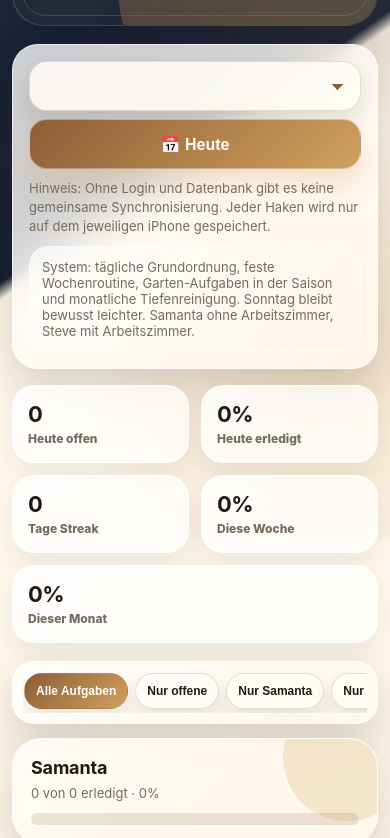
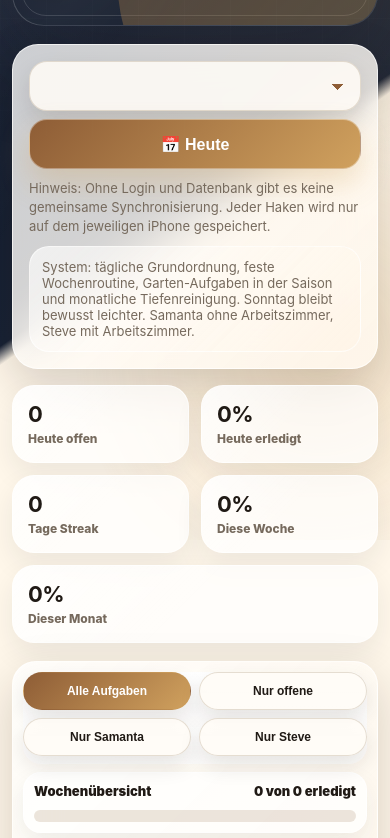
Before and after one commit to vinwiesel1988-sys/Steve, a plain HTML site: page index.html in a window 390 px wide. Shown: the part 304-1142 px from the top of the page. Drawn offline with Linux system fonts and the light colour scheme.

Commit message:
Add files via upload

```diff
--- a/index.html
+++ b/index.html
@@ -306,42 +306,71 @@ body.eveningMode:before{background:linear-gradient(120deg,rgba(255,255,255,.08),
 @media(max-width:720px){.todayWidget{grid-template-columns:1fr 1fr}.todayWidget .widgetCard:last-child{grid-column:1 / -1}#topFab{right:14px;bottom:14px}}
 
 
-/* V21.4 iPhone Kompakt-Fix: Premium-Leiste nimmt oben weniger Platz weg */
-.premiumPanel{
-  position:relative;
+/* V21.4 iPhone Sticky Abschnitt */
+.premiumSticky{
+  position:sticky;
+  top:12px;
+  z-index:38;
+  transform:translateZ(0);
+}
+.premiumSticky:before{
+  content:"";
+  position:absolute;
+  left:18px;
+  right:18px;
+  top:-8px;
+  height:8px;
+  background:linear-gradient(180deg,rgba(246,248,251,.92),rgba(246,248,251,0));
+  pointer-events:none;
 }
 @media(max-width:720px){
-  .premiumPanel{
-    position:relative !important;
-    top:auto !important;
-    z-index:auto !important;
+  .premiumSticky{
+    top:calc(env(safe-area-inset-top) + 8px);
+    z-index:45;
     padding:10px;
-    border-radius:22px;
-    margin-bottom:12px;
+    border-radius:24px;
+    max-height:42vh;
+    overflow:auto;
+    -webkit-overflow-scrolling:touch;
+    overscroll-behavior:contain;
+    margin-bottom:18px;
   }
-  .premiumPanel .filterBar{
-    display:flex;
-    flex-wrap:nowrap;
-    overflow-x:auto;
-    gap:7px;
+  .premiumSticky .filterBar{
+    position:sticky;
+    top:0;
+    z-index:2;
+    padding:0 0 8px;
     margin:0;
-    padding:1px 1px 4px;
-    -webkit-overflow-scrolling:touch;
-    scrollbar-width:none;
+    background:linear-gradient(180deg,rgba(255,255,255,.92),rgba(255,255,255,.72));
+    backdrop-filter:blur(16px);
+    -webkit-backdrop-filter:blur(16px);
+    border-radius:18px;
   }
-  .premiumPanel .filterBar::-webkit-scrollbar{
-    display:none;
-  }
-  .premiumPanel .filterBtn{
+  .premiumSticky .filterBtn{
     width:auto;
-    min-width:max-content;
-    min-height:36px;
-    padding:8px 11px;
+    flex:1 1 calc(50% - 6px);
+    min-height:38px;
+    padding:8px 10px;
     font-size:12px;
   }
-  .premiumPanel .weekBox,
-  .premiumPanel .awardBox{
-    display:none;
+  .premiumSticky .weekBox,
+  .premiumSticky .awardBox{
+    margin:8px 0 0;
+    padding:10px;
+    border-radius:18px;
+  }
+  .premiumSticky .weekHead{
+    font-size:13px;
+  }
+  .premiumSticky .awardBox{
+    font-size:12px;
+    line-height:1.35;
+  }
+  #days{
+    scroll-margin-top:220px;
+  }
+  .day{
+    scroll-margin-top:calc(env(safe-area-inset-top) + 190px);
   }
 }
 
@@ -349,7 +378,7 @@ body.eveningMode:before{background:linear-gradient(120deg,rgba(255,255,255,.08),
 </head>
 <body>
 <div class="wrap">
-<section class="hero"><div class="heroIcons">🏠 🧺 🧹 📅 ✨</div><div class="eyebrow">Premium V21.4 · iPhone Kompakt-Fix · offline nutzbar</div><h1><span id="dynamicGreeting">Haushaltsplan 2026</span><br>Samanta & Steve</h1><p>Ein moderner Jahresplan mit Premium-Komfort, sanften Animationen, Quick Actions und euren Garten-Aufgaben.</p></section>
+<section class="hero"><div class="heroIcons">🏠 🧺 🧹 📅 ✨</div><div class="eyebrow">Premium V21.4 · fester iPhone Abschnitt · offline nutzbar</div><h1><span id="dynamicGreeting">Haushaltsplan 2026</span><br>Samanta & Steve</h1><p>Ein moderner Jahresplan mit Premium-Komfort, sanften Animationen, Quick Actions und euren Garten-Aufgaben.</p></section>
 <section class="panel" aria-label="Steuerung"><div class="row"><select id="month" aria-label="Monat wählen"></select><button class="primary" id="todayBtn">📅 Heute</button></div><input id="importFile" type="file" accept="application/json"><div class="hint">Hinweis: Ohne Login und Datenbank gibt es keine gemeinsame Synchronisierung. Jeder Haken wird nur auf dem jeweiligen iPhone gespeichert.</div><div class="summaryBox">System: tägliche Grundordnung, feste Wochenroutine, Garten-Aufgaben in der Saison und monatliche Tiefenreinigung. Sonntag bleibt bewusst leichter. Samanta ohne Arbeitszimmer, Steve mit Arbeitszimmer.</div></section>
 <section class="todayWidget" aria-label="Heute Übersicht">
   <div class="widgetCard"><strong id="todayOpen">0</strong><span>Heute offen</span></div>
@@ -358,7 +387,7 @@ body.eveningMode:before{background:linear-gradient(120deg,rgba(255,255,255,.08),
   <div class="widgetCard"><strong id="weekDone">0%</strong><span>Diese Woche</span></div>
   <div class="widgetCard"><strong id="monthDone">0%</strong><span>Dieser Monat</span></div>
 </section>
-<section class="panel premiumPanel" aria-label="Premium Funktionen">
+<section class="panel premiumSticky" aria-label="Premium Funktionen">
   <div class="filterBar">
     <button class="filterBtn active" data-filter="all">Alle Aufgaben</button>
     <button class="filterBtn" data-filter="open">Nur offene</button>
@@ -639,7 +668,7 @@ if(typeof render === "function"){
     const g=document.getElementById("dynamicGreeting");
     if(!g) return;
     const h=new Date().getHours();
-    const text=h<11?"Guten Morgen":h<17?"Hallo":h<22?"Guten Abend":"Gute Nacht";
+    const text=h<11?"Guten Morgen":h<17?"Guten Tag":h<22?"Guten Abend":"Gute Nacht";
     g.textContent=text;
     document.body.classList.toggle("eveningMode", h>=19 || h<6);
   }
```
